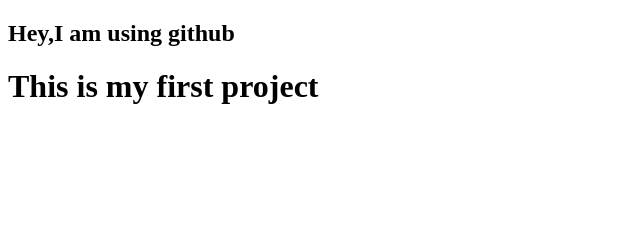
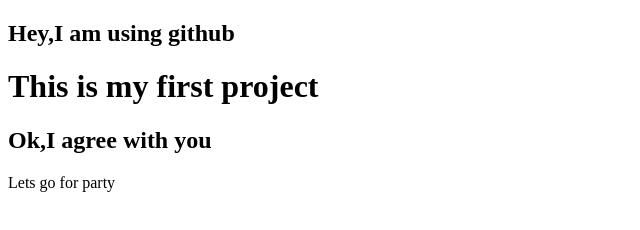
Before and after one commit to FarjanaAkter01/my-first-website, a plain HTML site: page index.html in a window 1280 px wide. Shown: the whole page, without its empty margins (0-640 px from the left). Drawn offline with Linux system fonts and the light colour scheme.

Commit message:
set on party

```diff
--- a/index.html
+++ b/index.html
@@ -8,5 +8,7 @@
 <body>
     <h2>Hey,I am using github</h2>
     <h1>This is my first project</h1>
+    <h2>Ok,I agree with you</h2>
+    <p>Lets go for party</p>
 </body>
 </html>
```
